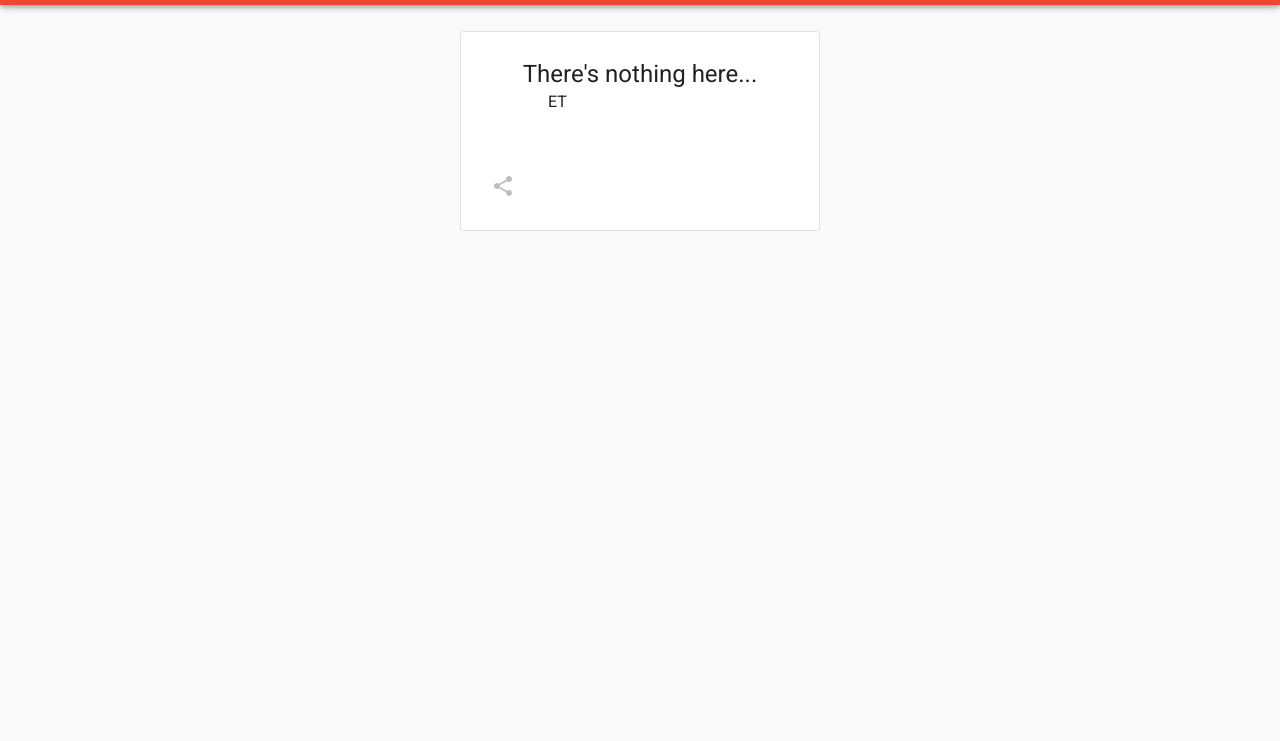
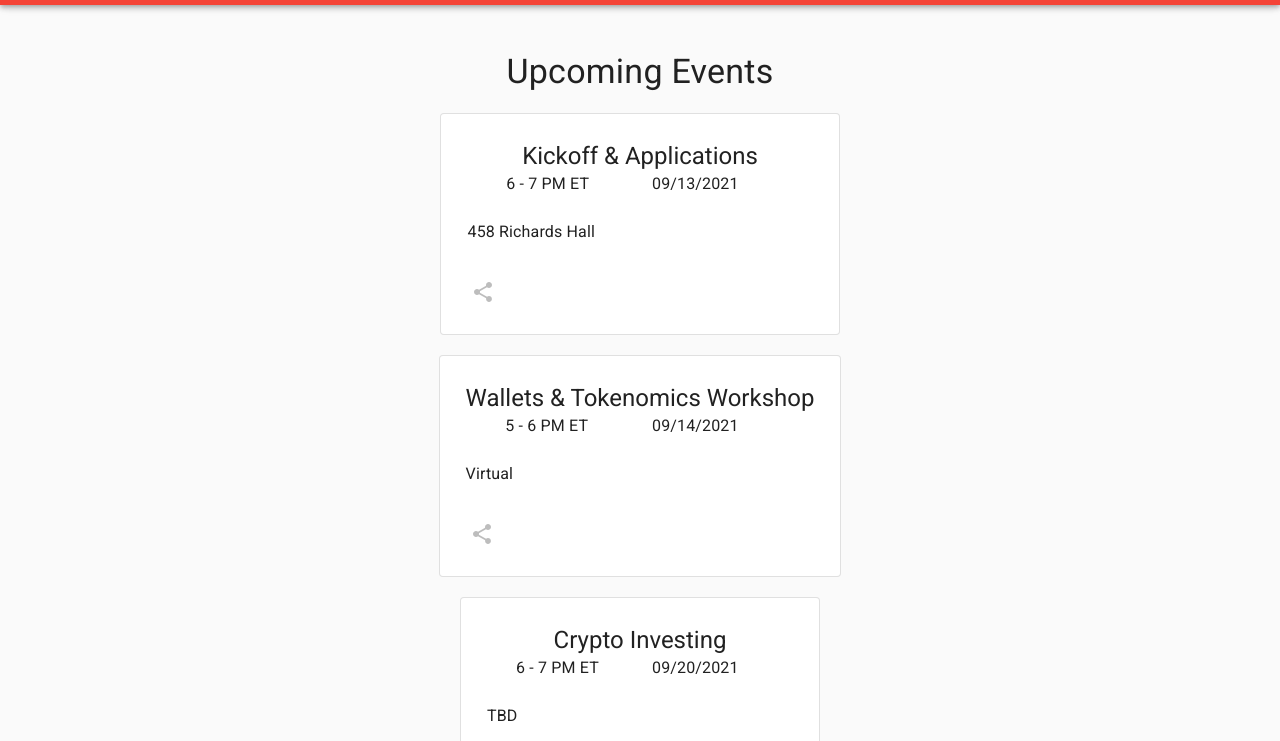
Before and after one commit to Northeastern-Blockchain-Club/neu_blockchain, a Gatsby site: page /events in a window 1280 px wide. Shown: the part 59-800 px from the top of the page. Built offline with nearby package versions, Linux system fonts and the light colour scheme; Gatsby itself is replaced by a stand-in of ours.

Commit message:
start for events page, UI incomplete

```diff
--- a/src/pages/events.js
+++ b/src/pages/events.js
@@ -1,10 +1,33 @@
-import * as React from "react"
-import Layout from "../components/Layout"
+import * as React from "react";
+import Layout from "../components/Layout";
 
-import { Typography } from "@material-ui/core"
-import Grid from "@material-ui/core/Grid"
+import { Typography } from "@material-ui/core";
+import Grid from "@material-ui/core/Grid";
 
-import CardWithContent from "../components/CardWithContent"
+import CardWithContent from "../components/CardWithContent";
+
+// this is where json data for each event is pulled from.
+import JSONData from "../data/events/events.json";
+
+const EventCard = () => (
+  <>
+    {JSONData.map((data) => {
+      return (
+        <>
+          <CardWithContent
+            title={data.title}
+            body={data.body}
+            date={data.date}
+            time={data.time}
+            where={data.where}
+            share={data.share}
+          />
+          <br />
+        </>
+      );
+    })}
+  </>
+);
 
 const EventsPage = () => {
   return (
@@ -15,12 +38,14 @@ const EventsPage = () => {
         justifyContent="center"
         alignItems="center"
       >
-            <CardWithContent title={"There's nothing here..."} body={""}>
-            </CardWithContent>
-
+        <Typography variant="h4" className="header-text">
+          {" "}
+          Upcoming Events
+        </Typography>
+        <EventCard />
       </Grid>
     </Layout>
-  )
-}
+  );
+};
 
-export default EventsPage
+export default EventsPage;
```
Lines whose indentation alone changed are shown as unchanged.
